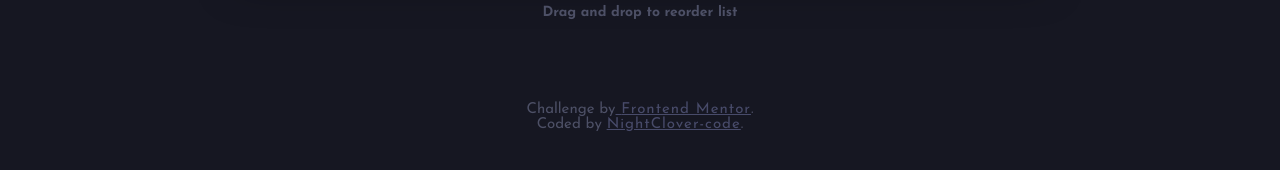
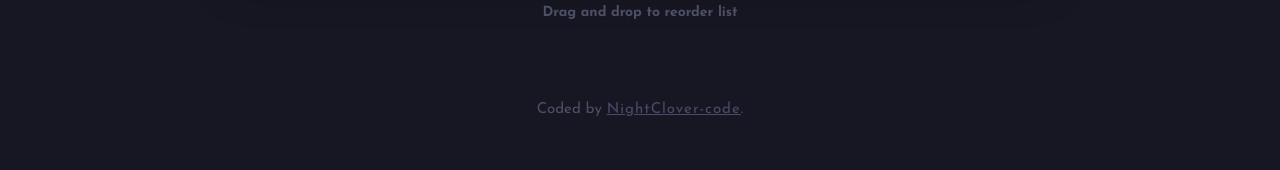
Before and after one commit to NightClover-code/Todo-app, a React (Create React App) app: page / in a window 1280 px wide. Shown: the part 534-704 px from the top of the page. Built offline with nearby package versions, Linux system fonts and the light colour scheme.

Commit message:
modified attribution

```diff
--- a/src/components/Attribution.jsx
+++ b/src/components/Attribution.jsx
@@ -3,16 +3,6 @@ import React from 'react';
 const Attribution = () => {
   return (
     <div class="attribution">
-      Challenge by
-      <a
-        href="https://www.frontendmentor.io?ref=challenge"
-        target="_blank"
-        rel="noreferrer"
-      >
-        {' '}
-        Frontend Mentor
-      </a>
-      .<br />
       Coded by{' '}
       <a href="https://github.com/NightClover-code">NightClover-code</a>.
     </div>
```
Also changed, not shown: 1 other file (tests, documents, lock files or other folders).
